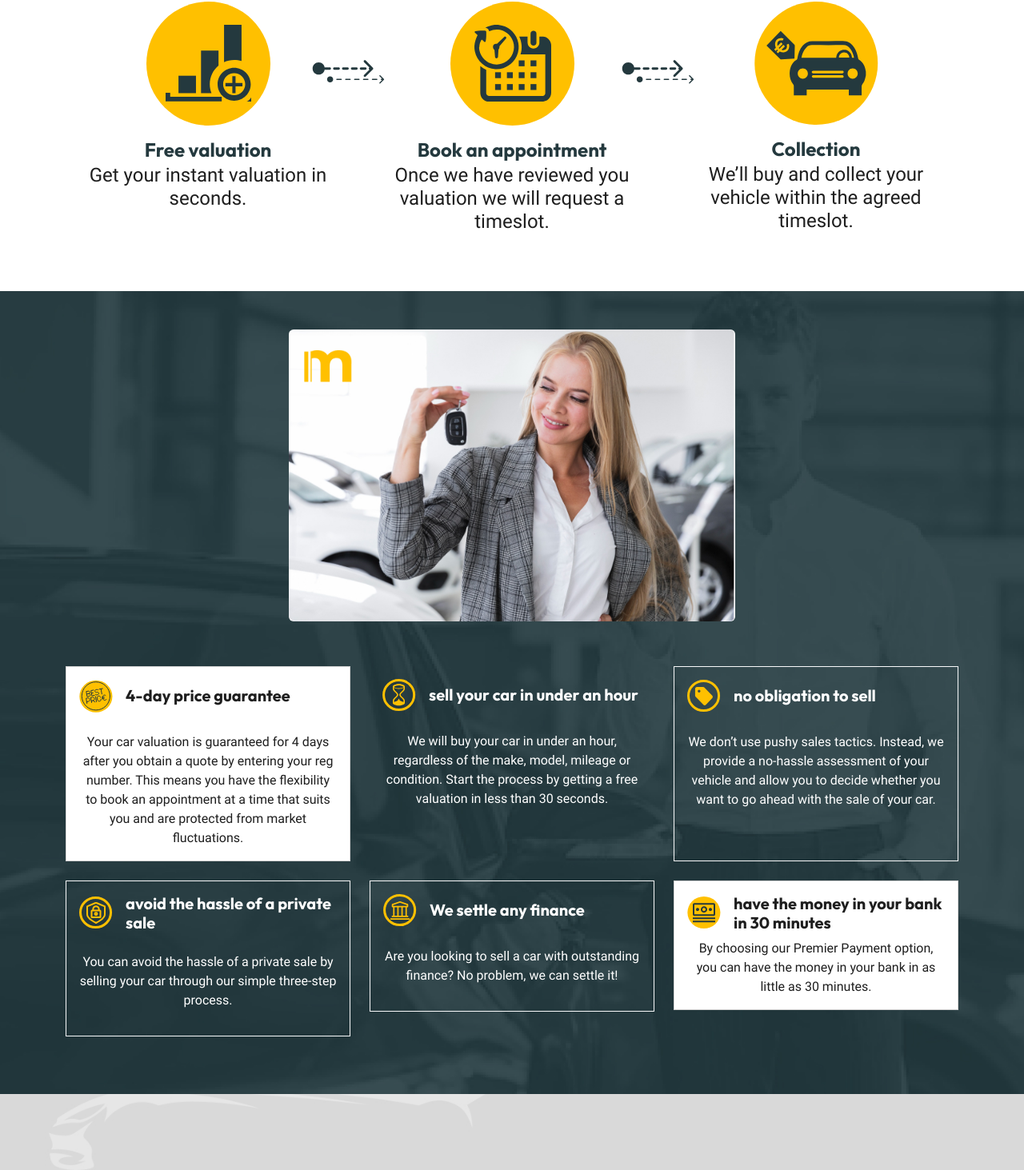
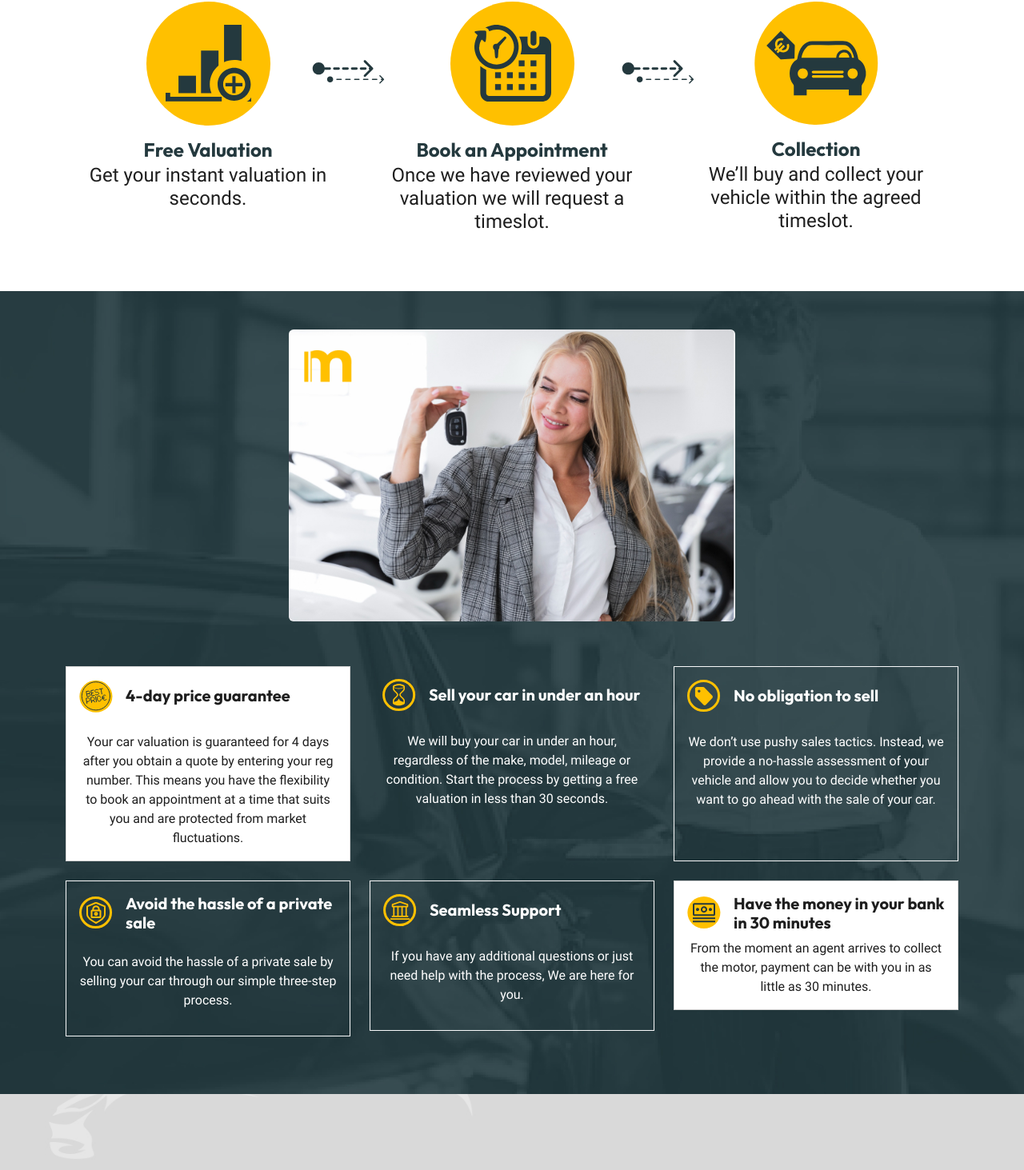
Before and after one commit to Strike1031/motors4cash, a React (Create React App) app: page / in a window 1280 px wide. Shown: the part 1110-2573 px from the top of the page at 80% size. Built offline with nearby package versions, Linux system fonts and the light colour scheme.

Commit message:
update code for UI  -4

```diff
--- a/src/contents/index.js
+++ b/src/contents/index.js
@@ -15,13 +15,13 @@ export const FooterNavs = {
 export const WorkflowItemList = [
     {
         image : WorkflowBanner1,
-        title : "Free valuation",
+        title : "Free Valuation",
         subtitle : "Get your instant valuation in seconds."
     },
     {
         image : WorkflowBanner2,
-        title : "Book an appointment",
-        subtitle : "Once we have reviewed you valuation we will request a timeslot."
+        title : "Book an Appointment",
+        subtitle : "Once we have reviewed your valuation we will request a timeslot."
     },
     {
         image : WorkflowBanner3,
--- a/src/pages/HomePage.js
+++ b/src/pages/HomePage.js
@@ -47,7 +47,7 @@ function HomePage() {
                 <Col sm={12} lg={4} className="mb-4">
                   <Card className="rounded rounded-0 text-white bg-transparent border border-0">
                     <Card.Body>
-                      <Card.Title className="d-flex align-items-center"><Image src={TimeBadge} width="42" className="me-3" />sell your car in under an hour</Card.Title>
+                      <Card.Title className="d-flex align-items-center"><Image src={TimeBadge} width="42" className="me-3" />Sell your car in under an hour</Card.Title>
                       <Card.Text className="text-center">
                         We will buy your car in under an hour, regardless of the make, model, mileage or condition. Start the process by getting a free valuation in less than 30 seconds.
                       </Card.Text>
@@ -57,7 +57,7 @@ function HomePage() {
                 <Col sm={12} lg={4} className="mb-4">
                   <Card className="rounded rounded-0 text-white border-light pb-lg-5 bg-transparent">
                     <Card.Body>
-                      <Card.Title className="d-flex align-items-center"><Image src={TagBadge} width="42" className="me-3" />no obligation to sell</Card.Title>
+                      <Card.Title className="d-flex align-items-center"><Image src={TagBadge} width="42" className="me-3" />No obligation to sell</Card.Title>
                       <Card.Text className="text-center">
                         We don’t use pushy sales tactics. Instead, we provide a no-hassle assessment of your vehicle and allow you to decide whether you want to go ahead with the sale of your car.
                       </Card.Text>
@@ -67,7 +67,7 @@ function HomePage() {
                 <Col sm={12} lg={4} className="mb-4">
                   <Card className="rounded rounded-0 text-white border-light pb-lg-3 bg-transparent">
                     <Card.Body>
-                      <Card.Title className="d-flex align-items-center"><Image src={SecureBadge} width="42" className="me-3" />avoid the hassle of a private sale</Card.Title>
+                      <Card.Title className="d-flex align-items-center"><Image src={SecureBadge} width="42" className="me-3" />Avoid the hassle of a private sale</Card.Title>
                       <Card.Text className="text-center">
                         You can avoid the hassle of a private sale by selling your car through our simple three-step process.
                       </Card.Text>
@@ -77,9 +77,9 @@ function HomePage() {
                 <Col sm={12} lg={4} className="mb-4">
                   <Card className="rounded rounded-0 text-white border-light pb-lg-3 bg-transparent">
                     <Card.Body>
-                      <Card.Title className="d-flex align-items-center"><Image src={BankBadge} width="42" className="me-3" />We settle any finance</Card.Title>
+                      <Card.Title className="d-flex align-items-center"><Image src={BankBadge} width="42" className="me-3" />Seamless Support</Card.Title>
                       <Card.Text className="text-center">
-                        Are you looking to sell a car with outstanding finance? No problem, we can settle it!
+                        If you have any additional questions or just need help with the process, We are here for you.
                       </Card.Text>
                     </Card.Body>
                   </Card>
@@ -87,9 +87,9 @@ function HomePage() {
                 <Col sm={12} lg={4} className="mb-4">
                   <Card className="rounded rounded-0 text-black-75">
                     <Card.Body>
-                      <Card.Title className="d-flex align-items-center mb-2"><Image src={CashBadge} width="42" className="me-3" />have the money in your bank in 30 minutes</Card.Title>
+                      <Card.Title className="d-flex align-items-center mb-2"><Image src={CashBadge} width="42" className="me-3" />Have the money in your bank in 30 minutes</Card.Title>
                       <Card.Text className="text-center">
-                        By choosing our Premier Payment option, you can have the money in your bank in as little as 30 minutes.
+                        From the moment an agent arrives to collect the motor, payment can be with you in as little as 30 minutes.
                       </Card.Text>
                     </Card.Body>
                   </Card>
@@ -102,7 +102,7 @@ function HomePage() {
               <Row className="py-5 align-items-center">
                 <Col sm={12} lg={6} className="mb-2">
                   <div className="Banner-title pe-2 me-1 pe-lg-5 me-lg-5 text-uppercase text-center text-lg-start">Why Sell you car ?</div>
-                  <div className="Banner-content pe-2 me-1 pe-lg-5 me-lg-5">Whether it’s time for you to upgrade your car or you simply don’t need your vehicle anymore, you will want to know how much your car is worth. Our free car valuation tool provides you with a valuation in under 30 seconds - simply enter your reg plate and a few details about your car for an accurate valuation. If you’re happy with your valuation, you can sell your car in less than an hour by booking an appointment at your local branch, which is less than 13 minutes away on average.</div>
+                  <div className="Banner-content pe-2 me-1 pe-lg-5 me-lg-5">Whether it’s time for you to upgrade your car or you simply don’t need your vehicle anymore, you will want to know how much your car is worth. Our free car valuation tool provides you with a valuation in under 30 seconds - simply enter your reg plate and a few details about your car for an accurate valuation. </div>
                 </Col>
                 <Col sm={12} lg={6} className="mb-2">
                   <Image src={IntroBanner} width="100%" />
@@ -118,35 +118,35 @@ function HomePage() {
                 </Col>
                 <Col sm={12} lg={6} className="mb-2 pe-2 pe-lg-5">
                   <div className="Banner-title pe-2 me-1 pe-lg-5 me-lg-5 text-uppercase text-center text-lg-start">A quick and easy car buying service</div>
-                  <div className="Banner-content pe-2 me-1 pe-lg-5 me-lg-5">Webuyanycar strive to be the quickest car buying service, where you can sell your car without the hassle. From the moment you get your free online valuation through to the moment one of our friendly branch managers process the purchase of your car, our process is designed to make the act of buying your car quick, easy, safe and incredibly convenient.</div>
+                  <div className="Banner-content pe-2 me-1 pe-lg-5 me-lg-5">Webuyanycar strive to be the quickest car buying service, where you can sell your car without the hassle. From the moment you get your free online valuation through to the moment one of our friendly branch managers process the purchase of your car, our process is designed to make the act of buying your car quick, easy, safe and incredibly convenient. <br/>Motors4Cash endeavor to be the fastest vehicle purchasing administration, where you can sell your vehicle without the issue. From the second you convey your free internet based valuation to the second one of our agreeable branch chiefs process the acquisition of your vehicle, our cycle is intended to make the demonstration of purchasing your vehicle speedy, simple, safe and unimaginably advantageous.</div>
                 </Col>
               </Row>
               <div className="Section-title text-uppercase text-center mt-5 py-5" id="Faqsection">Frequently asked questions</div>
               <Accordion defaultActiveKey="0">
-                <Accordion.Item eventKey="0">
+                {/* <Accordion.Item eventKey="0">
                   <Accordion.Header><Image src={FaqIcon} width="25" className="me-3" />Do you settle finances?</Accordion.Header>
                   <Accordion.Body>
-                    No
+                    No.
                   </Accordion.Body>
-                </Accordion.Item>
+                </Accordion.Item> */}
                 <Accordion.Item eventKey="1">
                   <Accordion.Header><Image src={FaqIcon} width="25" className="me-3" />When will i receive payment for my motor?</Accordion.Header>
                   <Accordion.Body>
-                    When we collect the motor, payment will be with you within 30 minutes
+                    When we collect the motor, payment will be with you within 30 minutes.
                   </Accordion.Body>
                 </Accordion.Item>
                 <Accordion.Item eventKey="2">
                   <Accordion.Header><Image src={FaqIcon} width="25" className="me-3" />Will you collect my motor?</Accordion.Header>
                   <Accordion.Body>
-                    Yes, we will collect the motor within the agreed timeslot
+                    Yes, we will collect the motor within the agreed timeslot.
                   </Accordion.Body>
                 </Accordion.Item>
-                <Accordion.Item eventKey="3">
+                {/* <Accordion.Item eventKey="3">
                   <Accordion.Header><Image src={FaqIcon} width="25" className="me-3" />Do you purchase motorbikes?</Accordion.Header>
                   <Accordion.Body>
-                    Do you purchase motorbikes?
+                    No.
                   </Accordion.Body>
-                </Accordion.Item>
+                </Accordion.Item> */}
                 <Accordion.Item eventKey="4">
                   <Accordion.Header><Image src={FaqIcon} width="25" className="me-3" />My motor is damaged will you still buy it?</Accordion.Header>
                   <Accordion.Body>
```
Also changed, not shown: src/components/layouts/footer.js (+8 -8 lines), src/assets/images/banners/bg-0.jpg.
